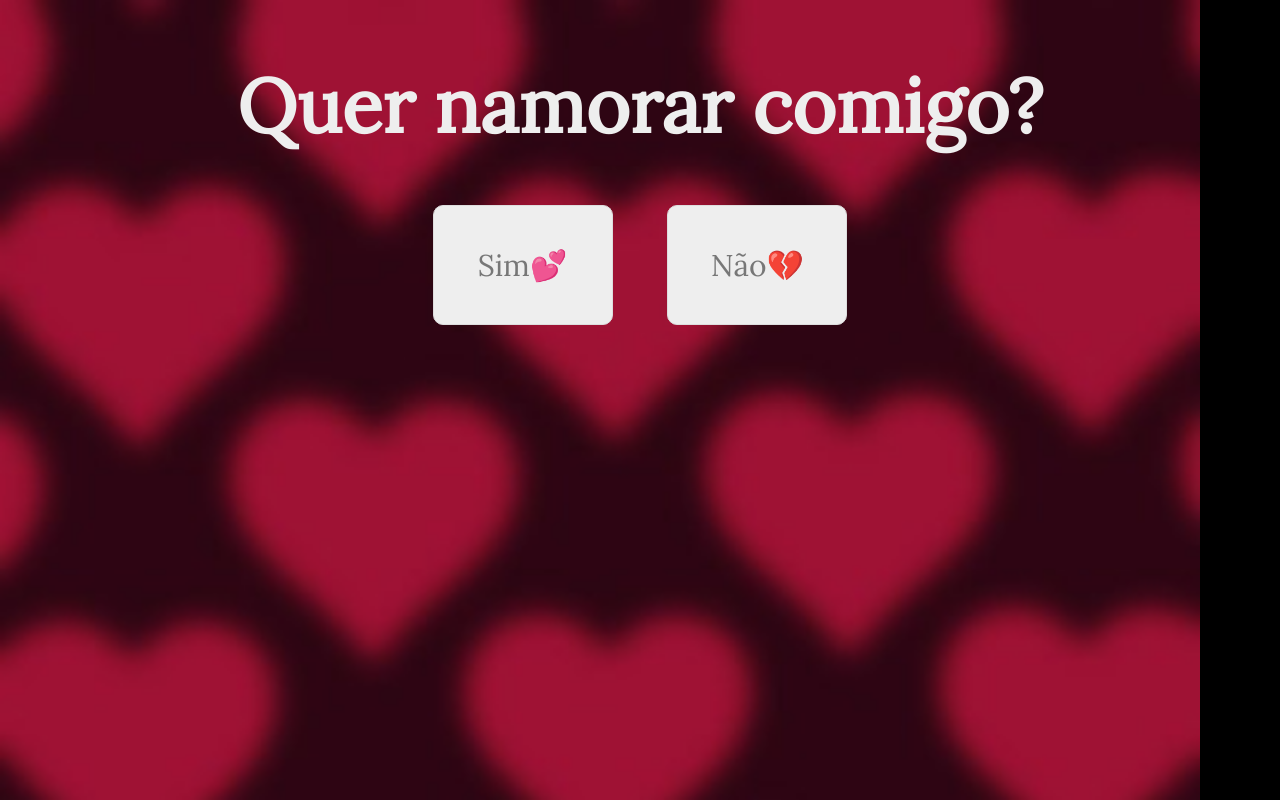
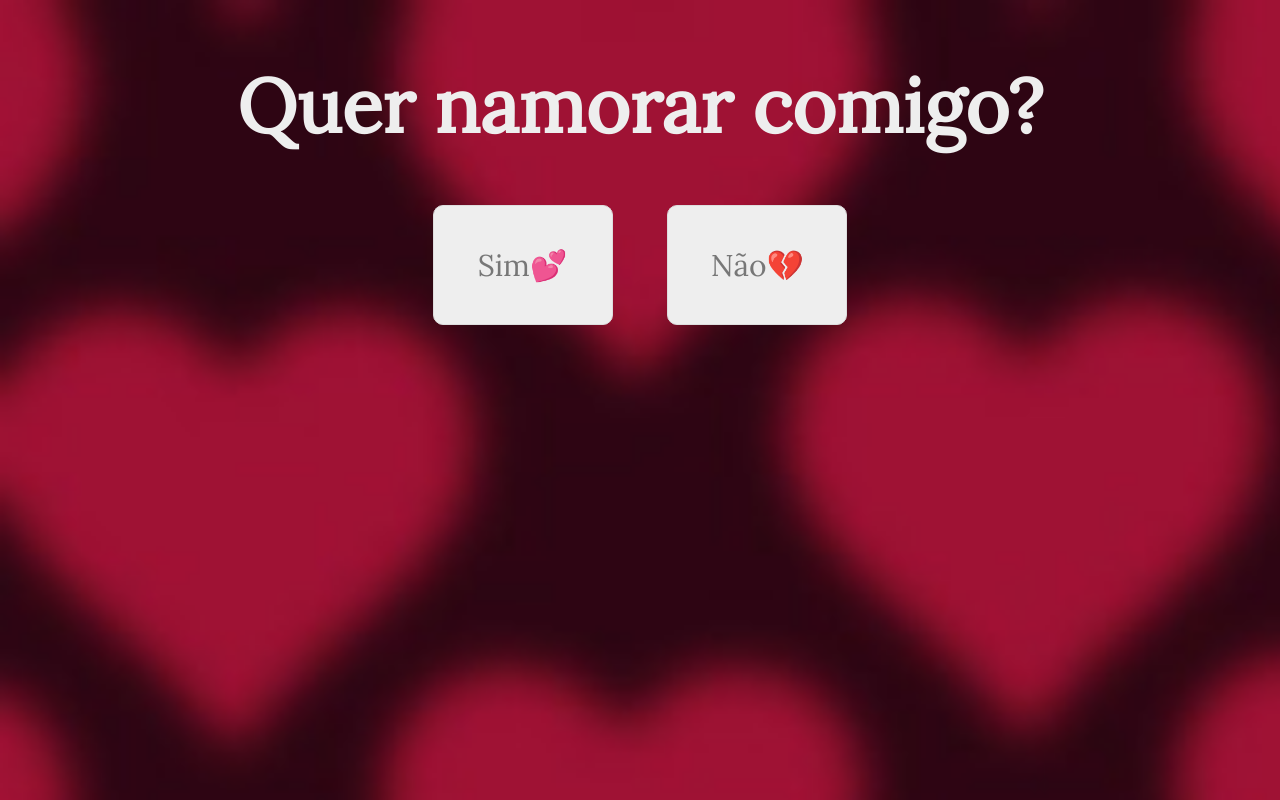
Before and after one commit to eitorpaiva/msgtoCarla, a plain HTML site: page index.html in a window 1280 px wide. Drawn offline with Linux system fonts and the light colour scheme.

Commit message:
Add files via upload

```diff
--- a/style.css
+++ b/style.css
@@ -3,7 +3,7 @@ body {
   background: #000;
   background-image: url("bg.jpg");
   background-repeat: no-repeat;
-  background-size: 1200px;
+  background-size: 2000px;
   color: #eee;
   text-align: center;
   font-family: "Lora", serif;
```
